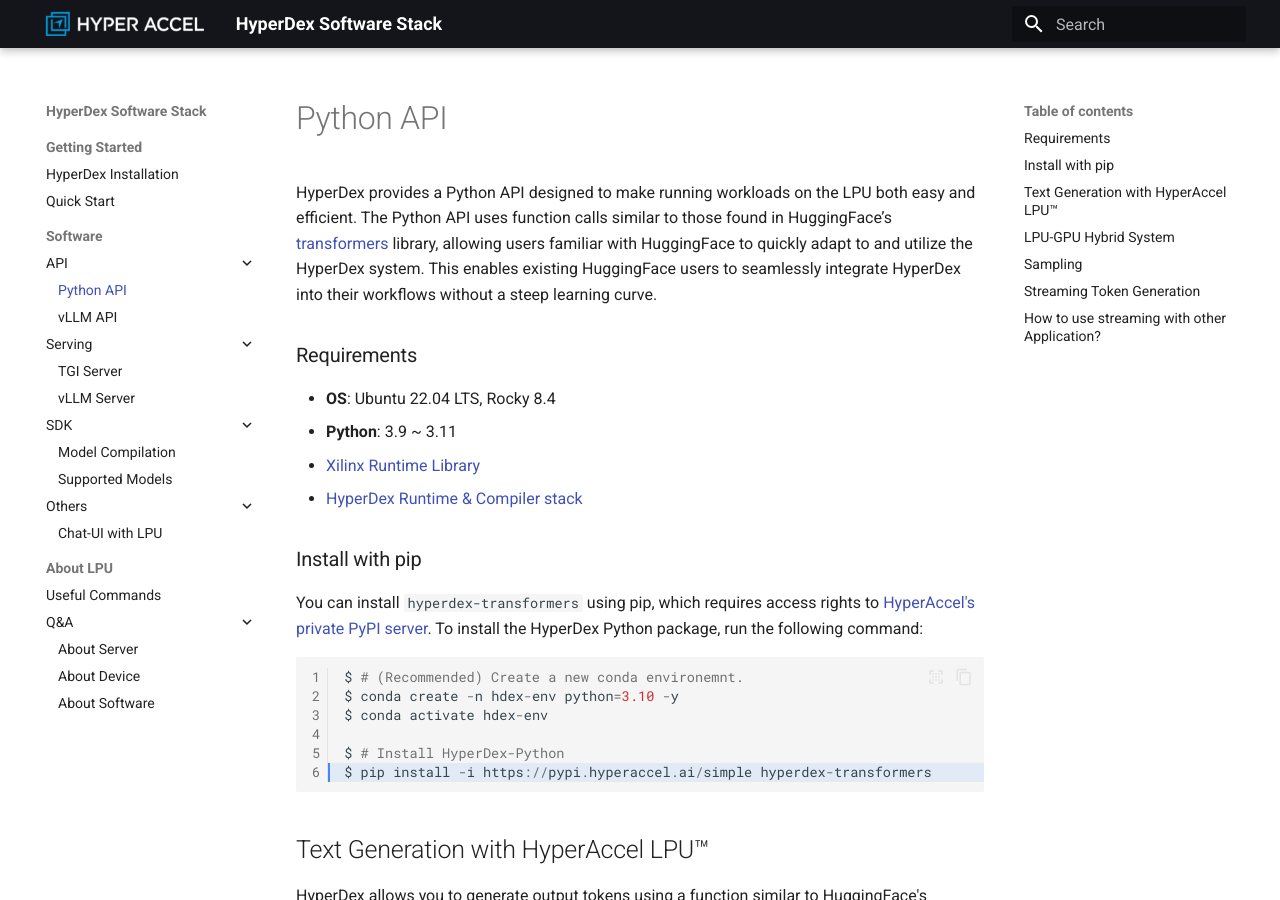
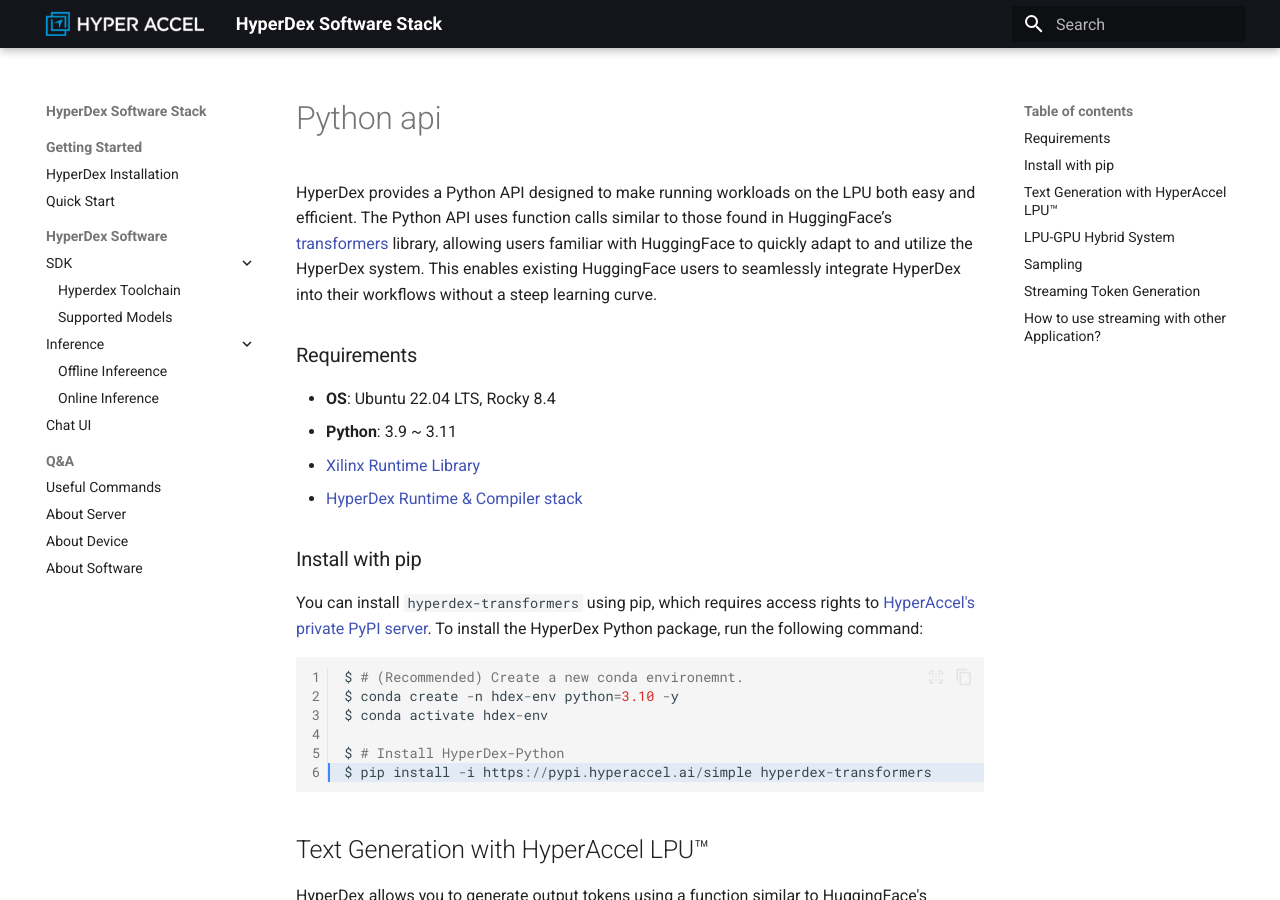
Before and after one commit to Hyper-Accel/docs, an MkDocs documentation site: the page built from docs/python_api.md, in a window 1280 px wide and 900 px high. Built offline with MkDocs 1.6.1 and Material for MkDocs 9.7.7, drawn with Linux system fonts in a browser that asks for light colours.

Commit message:
[PROD-8] webpage table of contents modified

```diff
--- a/mkdocs.yml
+++ b/mkdocs.yml
@@ -43,26 +43,33 @@
     #      - Install HRT: I_hrt.md
     #      - Install Compiler: I_compiler.md
     #  - Quick Start with Python: quick_start.md
-  - Software:
-      - API:
-          - Python API: python_api.md
-          - vLLM API: vllm_api.md
-      - Serving:
-          - TGI Server: tgi_serve.md
-          - vLLM Server: vllm_serve.md
+  - HyperDex Software:
       - SDK:
-          - Model Compilation: model_compile.md
+          - Hyperdex Toolchain: hyperdex_toolchain.md
           - Supported Models: supported_models.md
-      - Others:
-          - Chat-UI with LPU: chat_ui.md
+      - Inference:
+          - Offline Infereence: Offline_Inference.md
+          - Online Inference: Online_Inference.md
+      # - API:
+      #     - Python API: python_api.md
+      #     - vLLM API: vllm_api.md
+      # - Serving:
+      #     - TGI Server: tgi_serve.md
+      #     - vLLM Server: vllm_serve.md
+      # - SDK:
+      #     - Model Compilation: model_compile.md
+      #     - Supported Models: supported_models.md
+      - Chat UI: chat_ui.md
+          # - Chat-UI with LPU: chat_ui.md
         #  - Deploying with Docker(WIP): docker.md
-  - About LPU:
+  # - About LPU:
+      # - Useful Commands: trouble_shoot.md
+    #  - Performance: performance.md
+  - Q&A:
       - Useful Commands: trouble_shoot.md
-    #  - Performance: performance.md
-      - Q&A:
-          - About Server: QA_server.md
-          - About Device: QA_device.md
-          - About Software: QA_software.md
+      - About Server: QA_server.md
+      - About Device: QA_device.md
+      - About Software: QA_software.md
 # Want to add: sw_overview, performance, docker
 # Unsed: install_guide, install_xrt, install_hrt
 copyright: Copyright &copy; 2023 - 2024 HyperAccel Inc.
```
